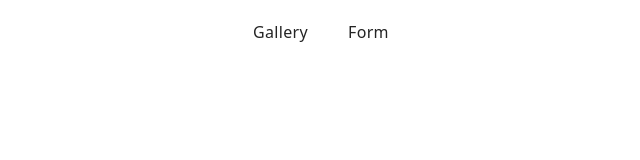
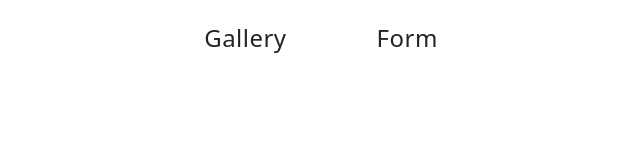
Before and after one commit to shadberry22/goit-js-hw-09, a website built with Vite: page src/index.html in a window 1280 px wide. Shown: the whole page, without its empty margins (319-959 px from the left). Built offline with nearby package versions, Linux system fonts and the light colour scheme.

Commit message:
change header font

```diff
--- a/src/css/header.css
+++ b/src/css/header.css
@@ -6,12 +6,13 @@
   display: flex;
   align-items: center;
   justify-content: center;
-  gap: 40px;
+  gap: 90px;
 }
 .nav-link {
   position: relative;
   display: block;
   font-weight: 500;
+  font-size: 24px;
   letter-spacing: 0.02em;
   transition: 200ms ease-in;
 }
```
